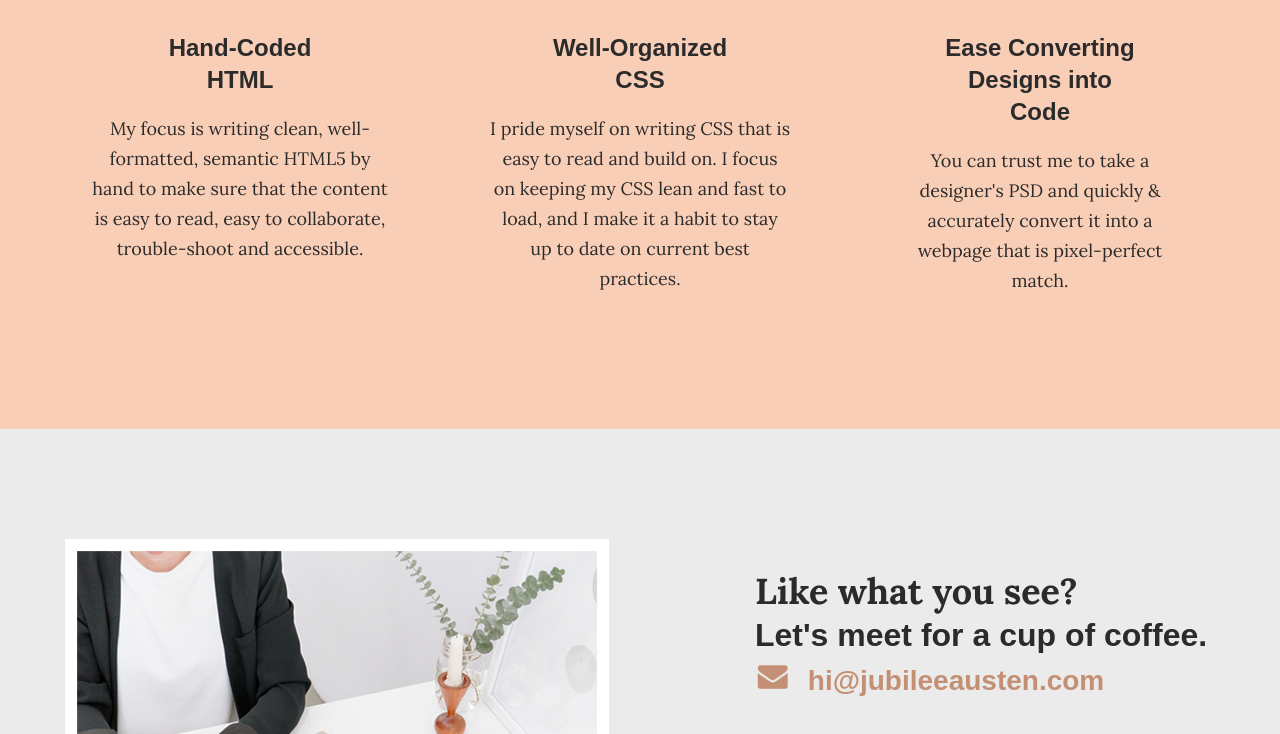
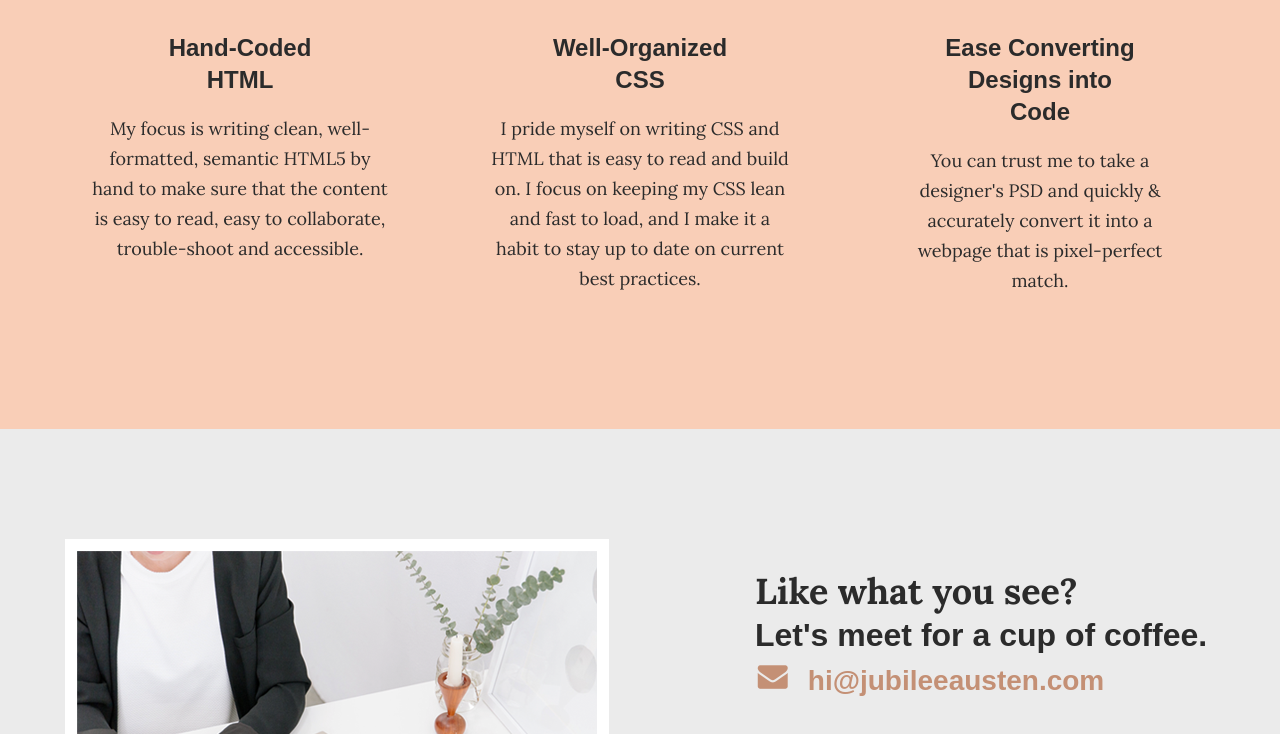
Before and after one commit to Zachmanjz/jubilee_austen_website, a plain HTML site: page index.html in a window 1280 px wide. Shown: the part 1590-2324 px from the top of the page. Drawn offline with Linux system fonts and the light colour scheme.

Commit message:
change text css icon

```diff
--- a/index.html
+++ b/index.html
@@ -53,7 +53,7 @@
         		<div class="third-width">
         			<img src="img/icon-css.png" alt="CSS icon" />
         			<h3>Well-Organized CSS</h3>
-        			<p>I pride myself on writing CSS that is easy to read and build on. I focus on keeping my CSS lean and fast to load, and I make it a habit to stay up to date on current best practices.</p>
+        			<p>I pride myself on writing CSS and HTML that is easy to read and build on. I focus on keeping my CSS lean and fast to load, and I make it a habit to stay up to date on current best practices.</p>
         		</div>
         		<div class="third-width">
         			<img src="img/icon-pencil.png" alt="Pencil icon" />
```
